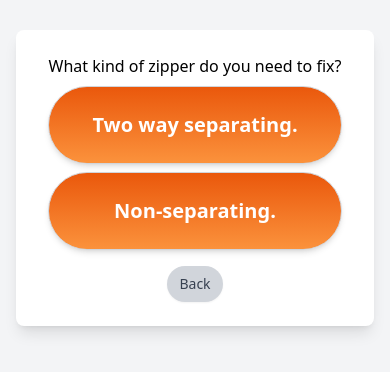
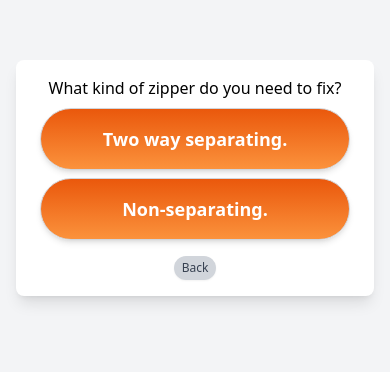
Before and after one commit to Zipper-Rescue/zipper_wizard, a React (Vite) app: page /wizard in a window 390 px wide. Shown: the part 244-616 px from the top of the page. Built offline with nearby package versions, Linux system fonts and the light colour scheme.

Commit message:
cell phone scaling expriment

```diff
--- a/src/wizard/style.css
+++ b/src/wizard/style.css
@@ -6,16 +6,40 @@
   @apply flex flex-col items-center justify-center min-h-screen bg-gray-100 p-4;
 }
 
+@media (max-width: 640px) {
+  .page-container {
+    @apply max-h-96;
+  }
+}
+
 .step-component {
   @apply w-full max-w-md bg-white shadow-lg rounded-lg p-6 my-4 text-center;
+}
+
+@media (max-width: 640px) {
+  .step-component {
+    @apply p-4 my-2;
+  }
 }
 
 .option-component {
   @apply cursor-pointer py-6 px-8 border border-gray-300 m-2 bg-gradient-to-b from-orange-600 to-orange-400 text-xl font-bold text-white rounded-full hover:from-orange-700 hover:to-orange-500 transition duration-300 ease-in-out font-sans shadow-md;
 }
 
+@media (max-width: 640px) {
+  .option-component {
+    @apply py-4 px-6 text-lg;
+  }
+}
+
 .step-component h1, .step-component p {
   @apply text-2xl font-bold mb-4;
+}
+
+@media (max-width: 640px) {
+  .step-component h1, .step-component p {
+    @apply text-xl;
+  }
 }
 
 .back-button-container {
@@ -25,3 +49,9 @@
 .back-button {
   @apply px-3 py-2 bg-gray-300 text-gray-700 rounded-full hover:bg-gray-400 transition duration-300 ease-in-out text-sm font-medium shadow-sm;
 }
+
+@media (max-width: 640px) {
+  .back-button {
+    @apply px-2 py-1 text-xs;
+  }
+}
```
